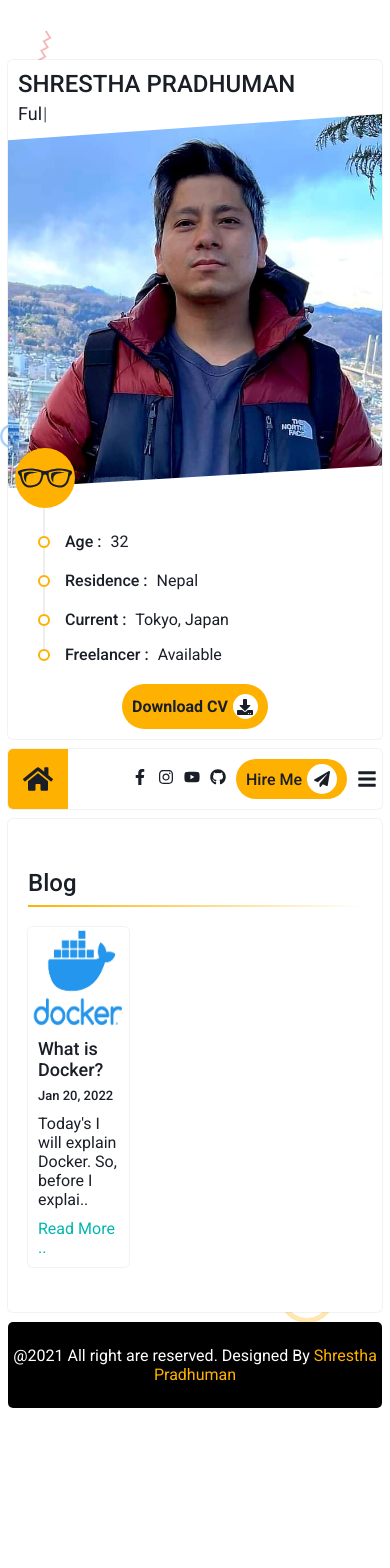
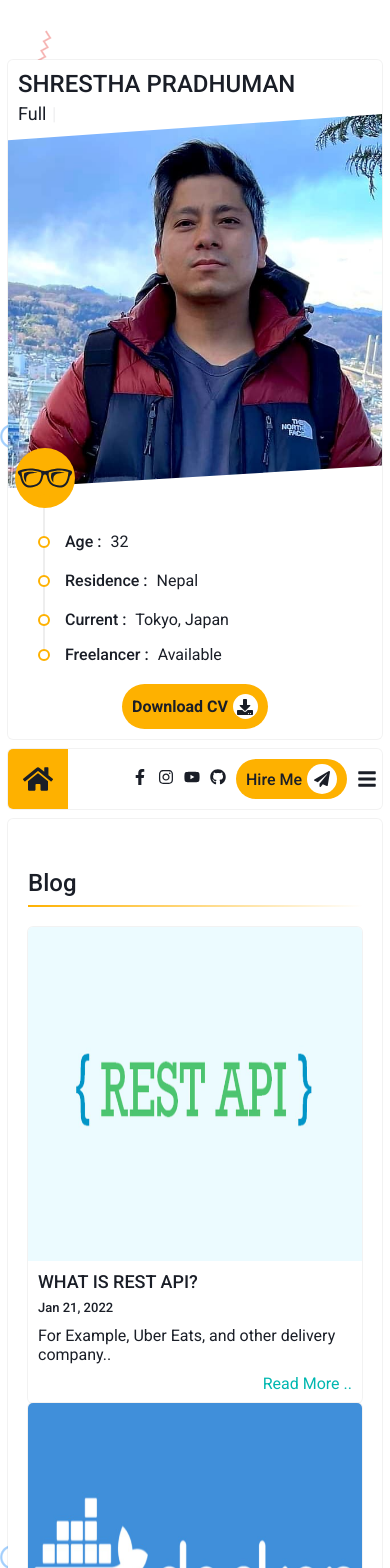
Before and after one commit to shresthapradhuman/nextjs-resume-portfolio, a Next.js app: page /blog in a window 390 px wide. Shown: the top 1568 px of the page. Before the commit the page ends 1438 px from the top, so only its background shows below. Built offline with nearby package versions, Linux system fonts and the light colour scheme.

Commit message:
new post and blog list mobile design

```diff
--- /dev/null
+++ b/data/posts/restapi.md
@@ -0,0 +1,58 @@
+---
+title: "WHAT IS REST API?"
+date: "Jan 21, 2022"
+excerpt: "For Example, Uber Eats, and other delivery company websites list your products to their website using your API."
+cover_image: "/images/posts/rest.jpg"
+---
+![alt restapi](https://namespaceit.com/uploads/post/image/1602502828.png)
+---
+
+API enables an application to access resources within another. For Example, Uber Eats, and other delivery company websites list your products to their website using your API.
+
+So, API helps us to exchange commands and data with each other digitally. But to do this we require clear protocols and architectures. So, we have some categories of API protocols and architectures. Like REST, SOAP, GRAPQL, etc.
+
+But today we will learn about the REST API.
+
+REST is a set of architectural constraints, which stands for  "representational state transfer" and was created by computer scientist Roy Fielding. It is the most popular approach for building APIs.
+
+## What defines a REST API?
+
+In order for an API to be considered RESTful, it has to conform to these criteria:
+
+1. Uniform interface:- All API requests should look concise and the same.
+
+2. Client-Server:- Client & Server must be completely independent of each other.
+
+3. Stateless:- Server isn't allowed to store any data related to a client request.
+
+4. Cache:- Improve performance on the client, scalability on the server-side.
+
+5. Layered System:- allow for the introduction of proxies, gateways, and firewalls.
+
+6. Code on demand: responses can also contain executable code.
+
+## How do REST APIs work?
+
+REST APIs communicate via HTTP requests to perform CRUD operations within a resource. A request is made up of four things:
+
+1. The Endpoint (or route) is the url you request for. eg:- https://api.spotify.com/v1/artists.
+
+2. The Method (POST, GET, DELETE, PUT, etc)
+
+3. The Headers (Provide information such as authentication, body content)
+
+4. The Data(or Body) (contains information you want to send to the server)
+
+## Why REST?
+
+1. works with XML, JSON, HTTP, and plain text.
+
+2. provide a great deal of flexibility.
+
+3. easier to work with
+
+4. caching is easier
+
+5. highly scalable
+
+In conclusion, I think this is what REST API? So, I hope this will be helpful for you.
--- a/styles/blog.scss
+++ b/styles/blog.scss
@@ -21,11 +21,6 @@
       border-radius: 5px 5px 0 0;
       img {
         width: 100%;
-        transform: scale(1);
-        transition: 0.3ms ease-in-out;
-        &:hover {
-          transform: scale(1.1);
-        }
       }
     }
     &-body {
@@ -62,4 +57,18 @@
       font-weight: 400;
     }
   }
+  @media screen and (max-width: 1024px) {
+    .row {
+      justify-content: space-between;
+    }
+    .card {
+      flex-basis: 49%;
+      margin: 0;
+    }
+  }
+  @media screen and (max-width: 600px) {
+    .card {
+      flex-basis: 100%;
+    }
+  }
 }
```
Also changed, not shown: public/images/posts/docker.jpg, public/images/posts/rest.jpg (added).
